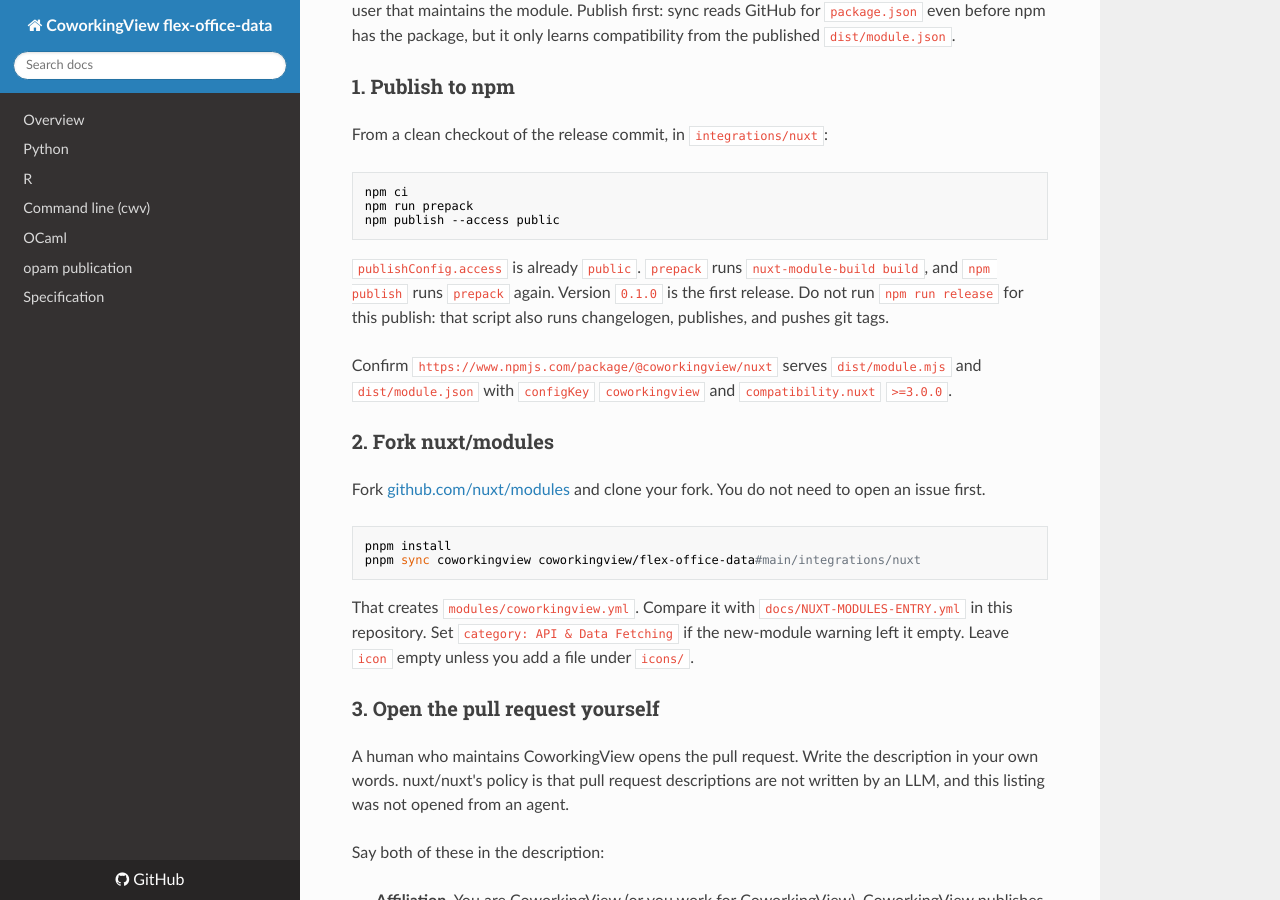
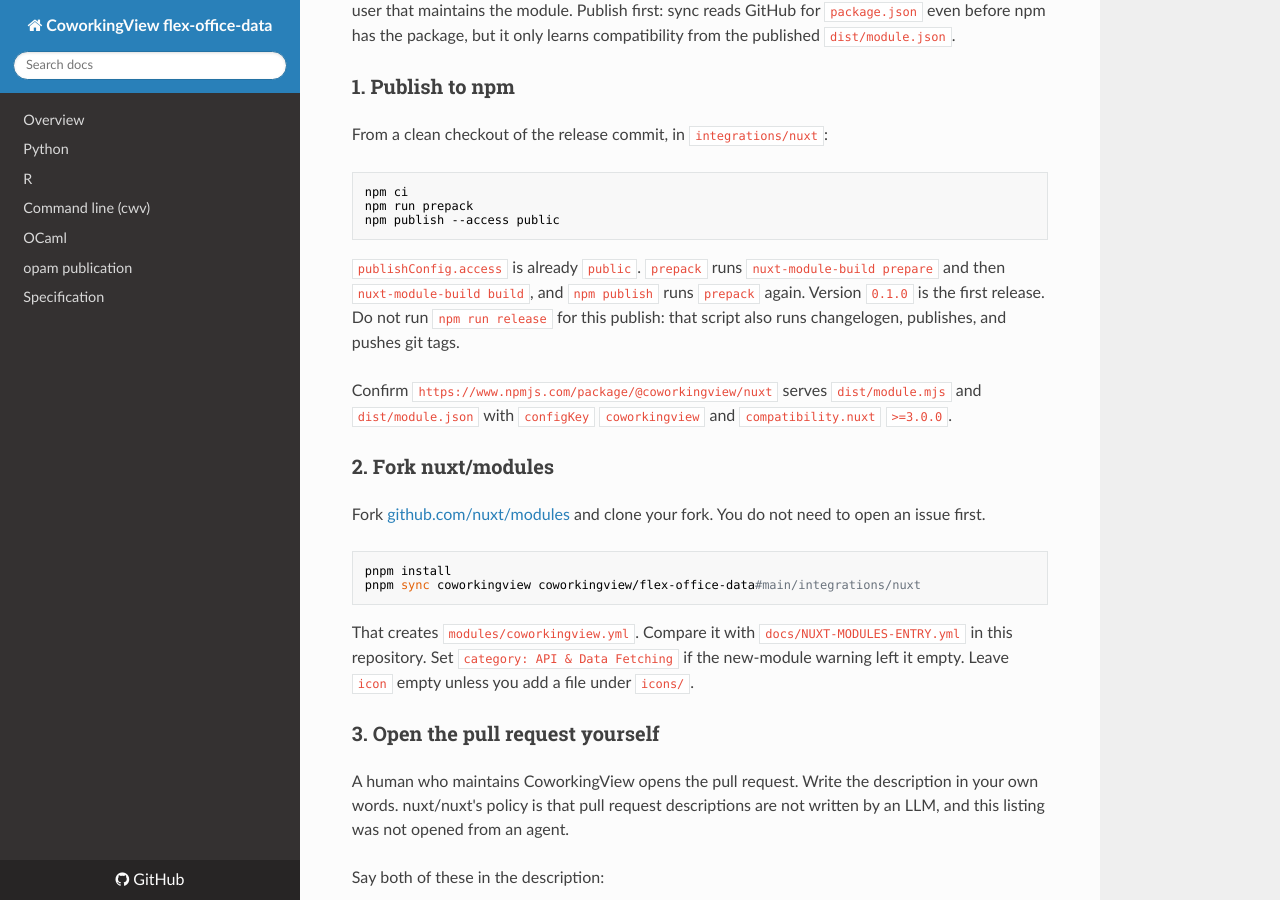
Before and after one commit to coworkingview/flex-office-data, an MkDocs documentation site: the page built from docs/NUXT-CHECKLIST.md, in a window 1280 px wide and 900 px high, scrolled down 2504 px. Built offline with MkDocs 1.6.1, drawn with Linux system fonts in a browser that asks for light colours; nearby versions of some CDN libraries.

Commit message:
Generate Nuxt types before the module build.
prepack was failing on a clean checkout because tsconfig extends .nuxt/tsconfig.json, which nuxt-module-build prepare creates.

Co-authored-by: E. M. <erich-mueller@users.noreply.github.com>

````diff
--- a/docs/NUXT-CHECKLIST.md
+++ b/docs/NUXT-CHECKLIST.md
@@ -73,7 +73,7 @@ npm run prepack
 npm publish --access public
 ```
 
-`publishConfig.access` is already `public`. `prepack` runs `nuxt-module-build build`, and `npm publish` runs `prepack` again. Version `0.1.0` is the first release. Do not run `npm run release` for this publish: that script also runs changelogen, publishes, and pushes git tags.
+`publishConfig.access` is already `public`. `prepack` runs `nuxt-module-build prepare` and then `nuxt-module-build build`, and `npm publish` runs `prepack` again. Version `0.1.0` is the first release. Do not run `npm run release` for this publish: that script also runs changelogen, publishes, and pushes git tags.
 
 Confirm `https://www.npmjs.com/package/@coworkingview/nuxt` serves `dist/module.mjs` and `dist/module.json` with `configKey` `coworkingview` and `compatibility.nuxt` `>=3.0.0`.
 
````
Also changed, not shown: 1 other file.
